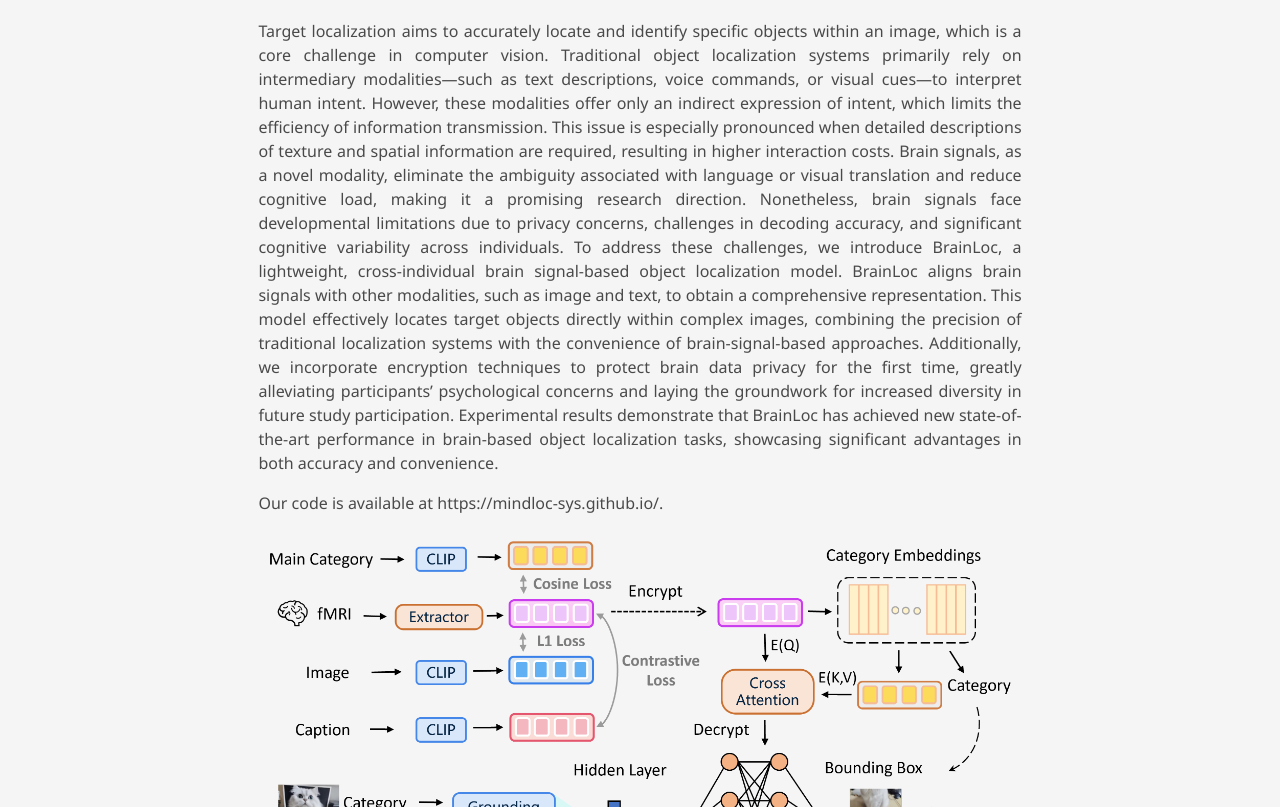
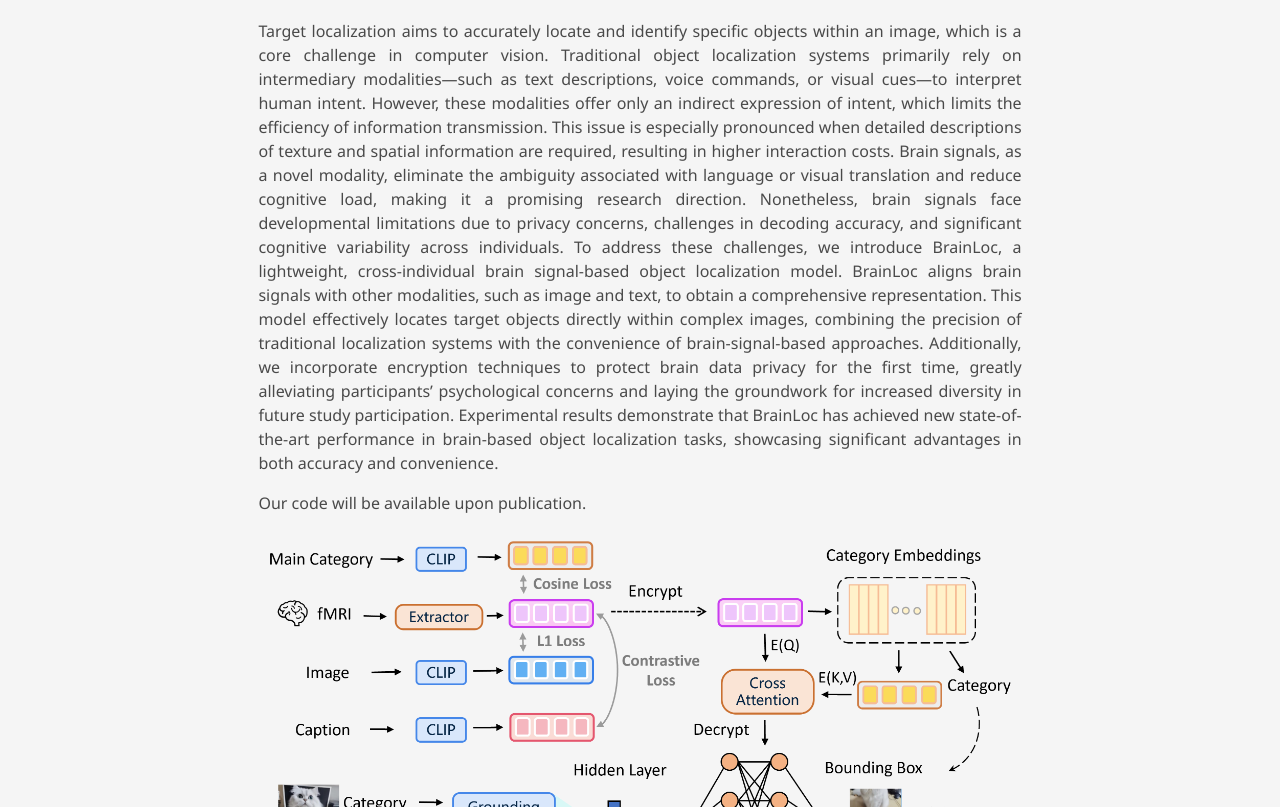
Before and after one commit to mindloc-sys/mindloc-sys.github.io, a plain HTML site: page index.html in a window 1280 px wide. Shown: the part 293-1100 px from the top of the page. Drawn offline with nearby package versions, Linux system fonts and the light colour scheme; some icons are missing; a web font is replaced by a local one.

Commit message:
Update index.html

```diff
--- a/index.html
+++ b/index.html
@@ -55,7 +55,7 @@
           <div class="content has-text-justified">
             <p>Target localization aims to accurately locate and identify specific objects within an image, which is a core challenge in computer vision. Traditional object localization systems primarily rely on intermediary modalities—such as text descriptions, voice commands, or visual cues—to interpret human intent. However, these modalities offer only an indirect expression of intent, which limits the efficiency of information transmission. This issue is especially pronounced when detailed descriptions of texture and spatial information are required, resulting in higher interaction costs. Brain signals, as a novel modality, eliminate the ambiguity associated with language or visual translation and reduce cognitive load, making it a promising research direction. Nonetheless, brain signals face developmental limitations due to privacy concerns, challenges in decoding accuracy, and significant cognitive variability across individuals.
 To address these challenges, we introduce BrainLoc, a lightweight, cross-individual brain signal-based object localization model. BrainLoc aligns brain signals with other modalities, such as image and text, to obtain a comprehensive representation. This model effectively locates target objects directly within complex images, combining the precision of traditional localization systems with the convenience of brain-signal-based approaches. Additionally, we incorporate encryption techniques to protect brain data privacy for the first time, greatly alleviating participants’ psychological concerns and laying the groundwork for increased diversity in future study participation. Experimental results demonstrate that BrainLoc has achieved new state-of-the-art performance in brain-based object localization tasks, showcasing significant advantages in both accuracy and convenience.            </p>
-            <p>Our code is available at https://mindloc-sys.github.io/.</p>
+            <p>Our code will be available upon publication.</p>
           </div>
           <img style="text-align: center;  width:120%; height:auto;" src="resources/intro.png" />
         </div>
```
